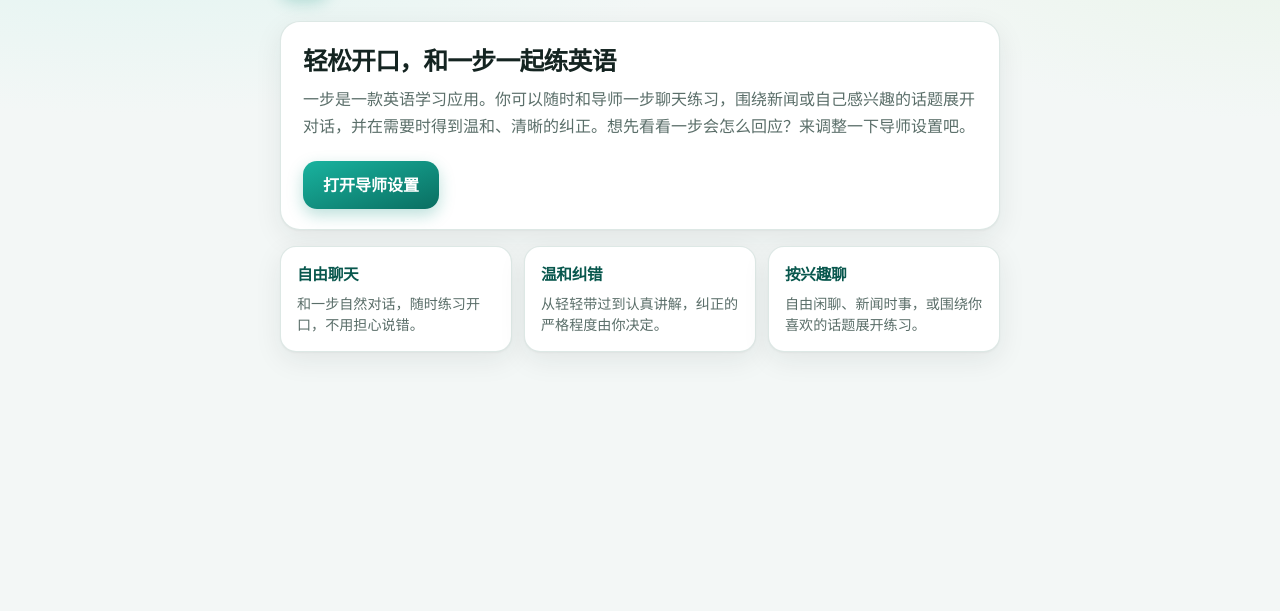
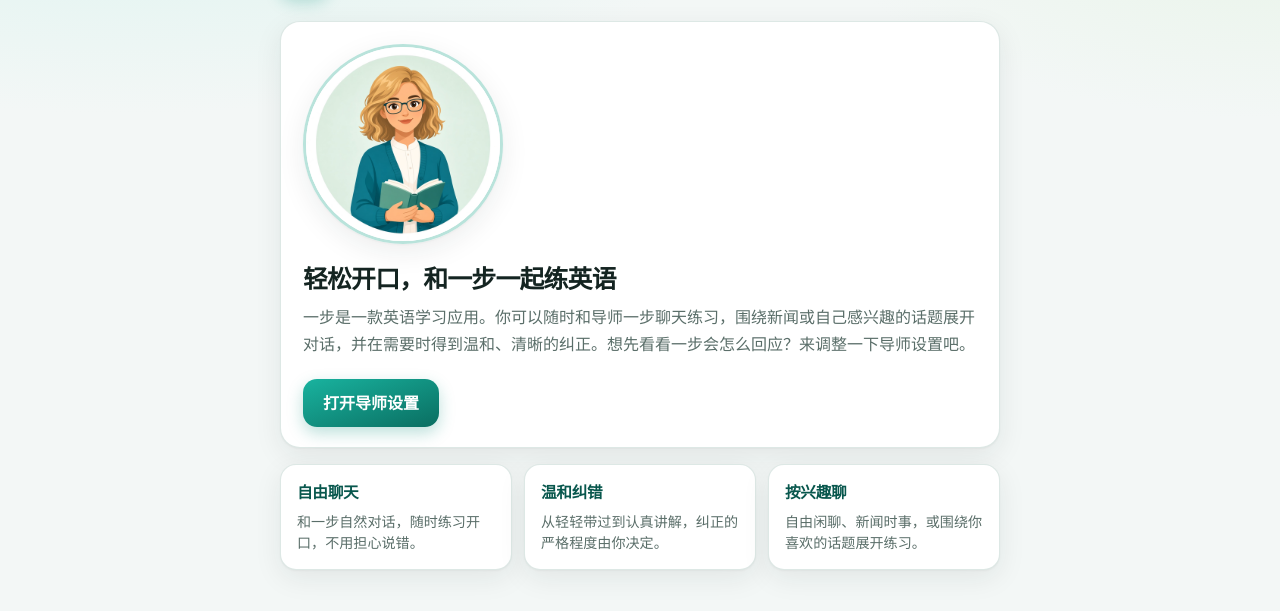
Before and after one commit to GuyWithARiceCooker/yibu-settings, a plain HTML site: page index.html in a window 1280 px wide. Shown: the part 81-692 px from the top of the page. Drawn offline with Linux system fonts and the light colour scheme.

Commit message:
Add tutor image to landing page

```diff
--- a/index.html
+++ b/index.html
@@ -94,6 +94,19 @@
 
     .card + .card { margin-top: 16px; }
 
+    .tutor-img {
+      display: block;
+      width: 200px;
+      max-width: 60%;
+      height: auto;
+      aspect-ratio: 1 / 1;
+      margin: 0 0 18px;
+      border-radius: 50%;
+      object-fit: cover;
+      border: 3px solid var(--teal-mid);
+      box-shadow: var(--shadow);
+    }
+
     .hero h2 {
       margin: 0 0 10px;
       font-size: 1.55rem;
@@ -163,6 +176,7 @@
       .app { width: min(720px, calc(100% - 20px)); padding-top: 20px; }
       .card { padding: 18px 16px 16px; border-radius: 16px; }
       .hero h2 { font-size: 1.35rem; }
+      .tutor-img { width: 160px; margin-left: auto; margin-right: auto; }
       .features { grid-template-columns: 1fr; }
       .cta { width: 100%; }
     }
@@ -184,6 +198,7 @@
 
     <main>
       <section class="card hero" aria-labelledby="hero-heading">
+        <img class="tutor-img" src="yibu-tutor.png" alt="一步 Yibu 语言学习助手" width="200" height="200">
         <h2 id="hero-heading">轻松开口，和一步一起练英语</h2>
         <p class="lede">一步是一款英语学习应用。你可以随时和导师一步聊天练习，围绕新闻或自己感兴趣的话题展开对话，并在需要时得到温和、清晰的纠正。想先看看一步会怎么回应？来调整一下导师设置吧。</p>
         <a class="cta" href="yibu-settings.html">打开导师设置</a>
```
